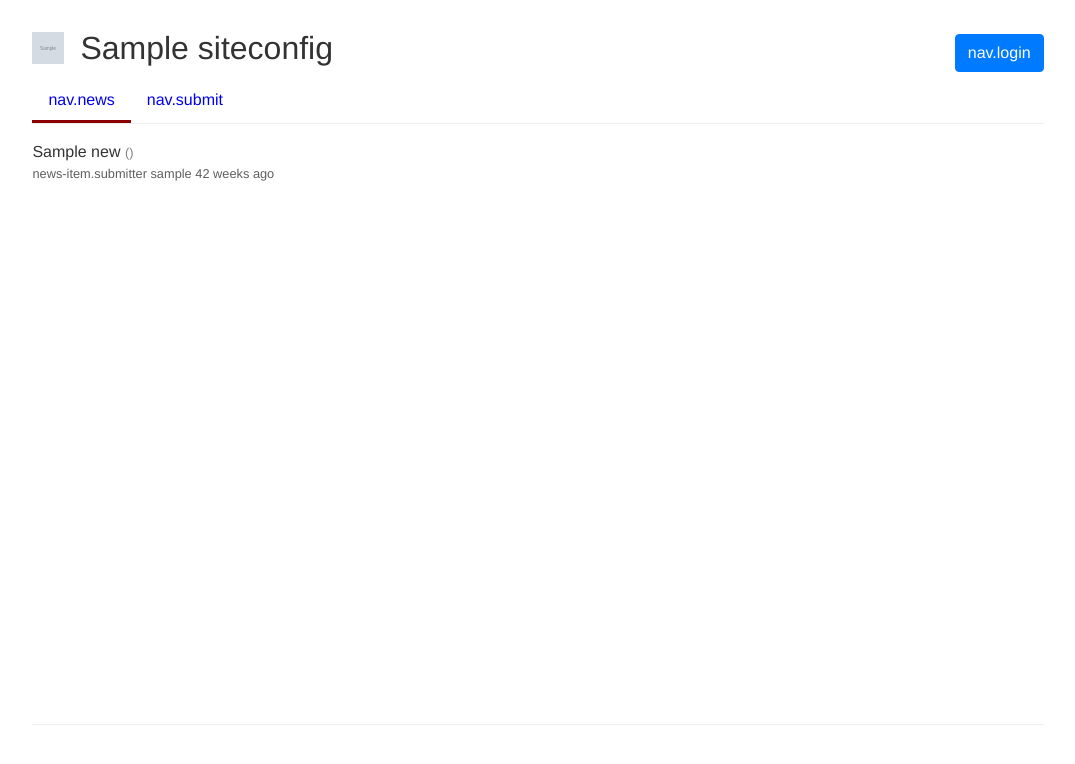
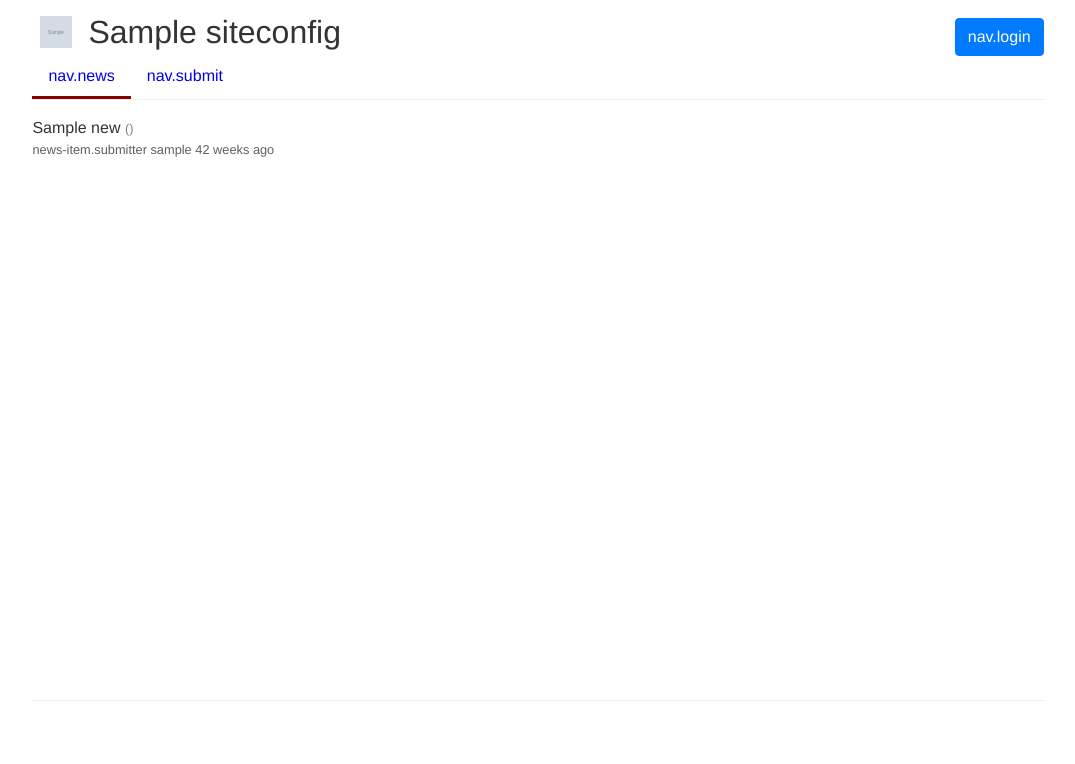
Before and after one commit to StuartMacKay/django-lynx, a Django app: page /news/ in a window 1280 px wide. Shown: the top 764 px of the page, without its empty margins (102-1177 px from the left). Run offline with Django 3.2, Linux system fonts and the light colour scheme; tables that the repository leaves empty hold one stand-in row (values such as "Sample post"); grey boxes marked "Sample" are stand-in pictures; style sheets or scripts are compiled from the project's sources; parts of the project's set-up code (start-up, migrations or seed data) failed here and were passed over.

Commit message:
Make the site header more compact

```diff
--- a/lynx/core/static/css/_page.scss
+++ b/lynx/core/static/css/_page.scss
@@ -1,5 +1,4 @@
 .l-page {
-  padding-top: 1rem;
   padding-bottom: 1rem;
   line-height: 1.5;
 
@@ -33,6 +32,7 @@
   flex-direction: row;
 
   &__logo {
+    padding-left: 0.5rem;
     padding-top: 0.5rem;
     width: 32px;
     height: 32px;
@@ -59,7 +59,7 @@
 }
 
 .c-site-nav {
-  padding-top: 0.5rem;
+  padding-top: 0;
 
   &__link-list {
     display: flex;
--- a/lynx/core/static/css/lynx.css
+++ b/lynx/core/static/css/lynx.css
@@ -103,7 +103,6 @@
   padding: 0;
 }
 .l-page {
-  padding-top: 1rem;
   padding-bottom: 1rem;
   line-height: 1.5;
 }
@@ -127,6 +126,7 @@
   flex-direction: row;
 }
 .c-header__logo {
+  padding-left: 0.5rem;
   padding-top: 0.5rem;
   width: 32px;
   height: 32px;
@@ -148,7 +148,7 @@
 }
 
 .c-site-nav {
-  padding-top: 0.5rem;
+  padding-top: 0;
 }
 .c-site-nav__link-list {
   display: flex;
```
